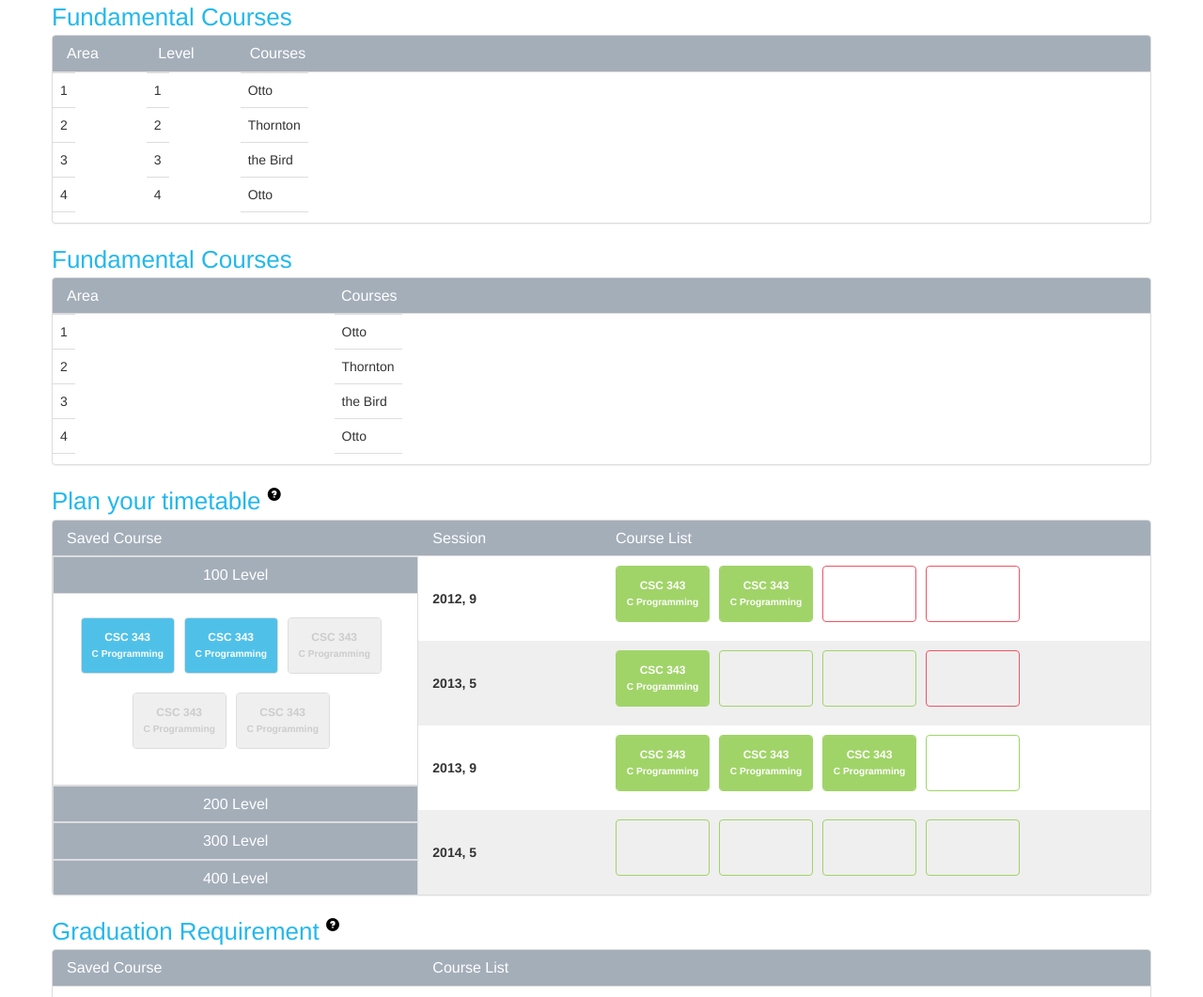
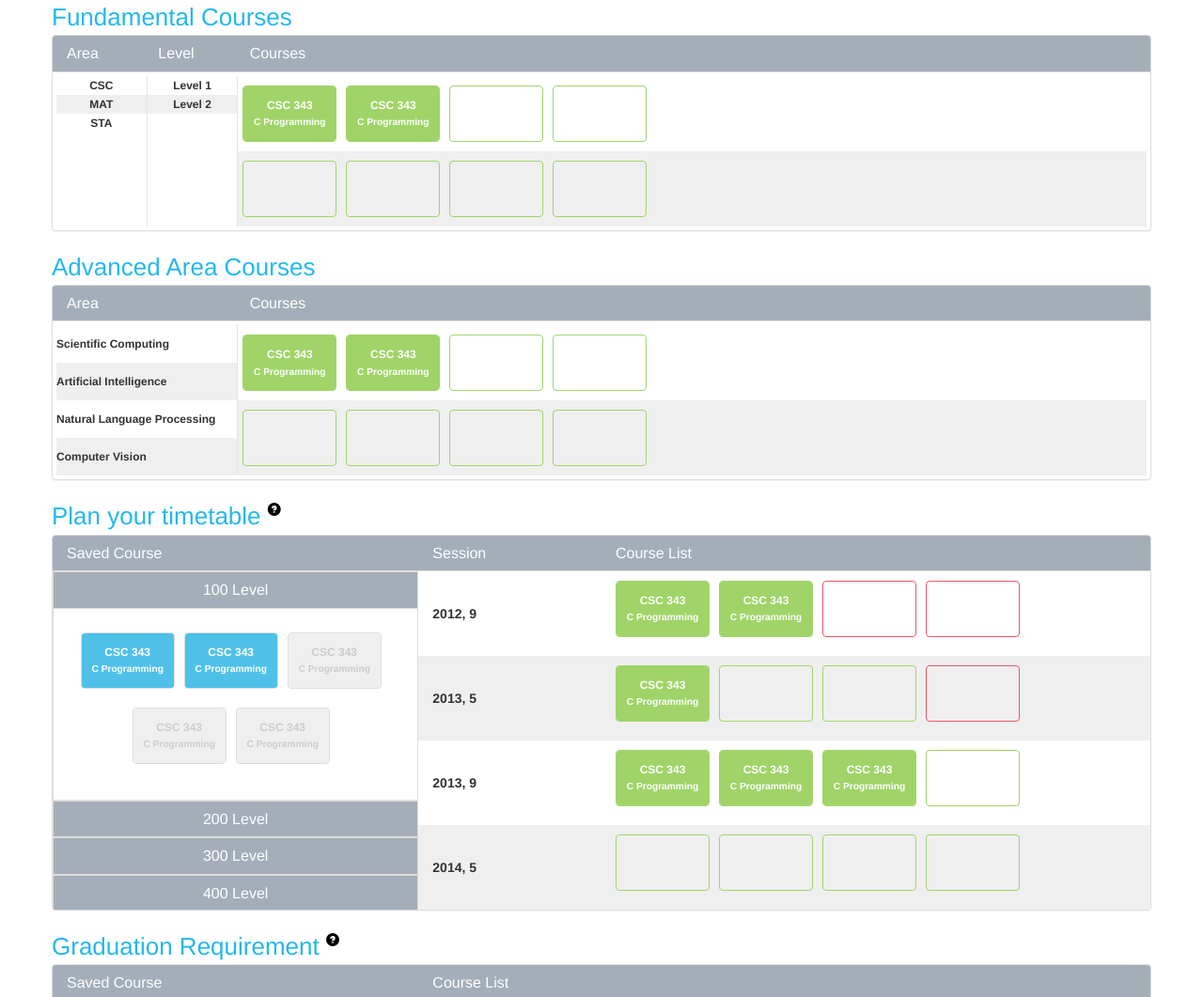
Before and after one commit to ETK/Courseplanner, a plain HTML site: page index.html in a window 1280 px wide. Shown: the top 1061 px of the page at 94% size. Drawn offline with Linux system fonts and the light colour scheme.

Commit message:
first two table done

```diff
--- a/css/styles.css
+++ b/css/styles.css
@@ -13,6 +13,17 @@ background-color: #a4aeb9;
 border-color: #ddd;
 /*height: 31px;
 padding: 1.5px 0px;*/
+}
+
+.course_code{
+	font-weight: bold;
+	line-height: 20px;
+
+}
+
+.area_code{
+	font-weight: bold;
+	line-height: 40px;
 }
 
 .panel-title {
@@ -36,27 +47,15 @@ padding: 1.5px 0px;*/
     margin: 2px 0;*/
 }
 
-.panel-default .scroll{
-    height: 160px;
-    overflow: scroll;
-
+.fundamental_courses {
+	height: 160px;
+	overflow-y: scroll;
 }
 
-.panel-default .scroll2{
-    height: 140px;
-    overflow: scroll;
-    display: block;
+.course_margin{
+	padding-left: 5px;
 }
-
-
-
-.panel-default .fundamental_scroll{
-    height: 160px;
-    overflow: scroll;
-    display: block;
-    margin: 0px;
-}
-
+/*above lichuanr*/
 
 .panel-default .table_style{
      margin: 0px;
@@ -140,6 +139,7 @@ padding: 1.5px 0px;*/
 	height: 360px;
 	overflow-y: scroll;
 }
+
 
 
 
--- a/index.html
+++ b/index.html
@@ -21,6 +21,8 @@
   </head>
 	<body>
     <div class = "container"><!-- start of container-->
+
+    <!-- Fundamental Courses Section -->
      <div class="row">
       <div class="title">
        Fundamental Courses
@@ -40,197 +42,245 @@
 			</div>
 		</div>
 
-        <!-- Table1 -->
-        <div class="row">
-        <div class="col-md-1 table_style">
-        <table class="table fundamental_scroll" ng-controller="fundmentalCourses">
-          <thead>
-          </thead>
-          <tbody>
-            <tr>
-              <td>1</td>
-            </tr>
-            <tr>
-              <td>2</td>
-            </tr>
-            <tr>
-              <td>3</td>
-            </tr>
-            <tr>
-              <td>4</td>
-            </tr>
-            <tr>
-              <td>5</td>
-            </tr>
-            <tr>
-              <td>6</td>
-            </tr>
-            <tr>
-              <td>7</td>
-            </tr>
-            <tr>
-              <td>8</td>
-            </tr>
-          </tbody>
-        </table> <!-- End of Table1 -->
+
+	  <div class="panel-body"  style="font-size: 12px; padding: 4px;">
+	  	<div class="col-xs-1 rows-striped fundamental_courses "  style="border-right: 1px solid #e1e4e9;">
+			<div class="row course_code">
+				<div style="text-align: center;">CSC</div>
+			</div>
+			<div class = "row course_code">
+		  		<div style="text-align: center;">MAT</div>
+		  	</div>
+			<div class = "row course_code">
+		  		<div style="text-align: center;">STA</div>
+		  	</div>
+	  	</div>
+	  	<div class="col-xs-1 rows-striped fundamental_courses" style="border-right: 1px solid #e1e4e9;">
+		  	<div class = "row course_code">
+		  		<div style="text-align: center;">Level 1 </div>
+		  	</div>
+		  	<div class = "row course_code">
+		  		<div style="text-align: center;">Level 2</div>
+		  	</div>
+	  	</div>
+	  	<div class="col-xs-10 rows-striped fundamental_courses">
+		<div class="row course_margin">
+			<div class="thumbnail-group flex-left">
+				<div class="thumbnail course-block block-success">
+					<div class="course">
+						<span class="glyphicon glyphicon-remove-circle"></span>
+						<label class="courseCode">CSC 343</label>
+						<label class="courseDesc"><small>C Programming</small></label>
+					</div>
+				</div>
+				<div class="thumbnail course-block block-success">
+					<div class="course">
+						<span class="glyphicon glyphicon-remove-circle"></span>
+						<label class="courseCode">CSC 343</label>
+						<label class="courseDesc"><small>C Programming</small></label>
+					</div>
+				</div>
+				<div class="thumbnail course-block block-success">
+				</div>
+				<div class="thumbnail course-block block-success">
+				</div>
+			</div>
 		</div>
 
-        <!-- Table2 -->
-        <div class="col-md-1 table_style">
-        <table class="table fundamental_scroll">
-          <thead>
-          </thead>
-          <tbody>
-            <tr>
-              <td>1</td>
-            </tr>
-            <tr>
-              <td>2</td>
-            </tr>
-            <tr>
-              <td>3</td>
-            </tr>
-            <tr>
-              <td>4</td>
-            </tr>
-          </tbody>
-        </table> <!-- End of Table2 -->
+		<div class="row course_margin">
+				<div class="thumbnail-group flex-left">
+					<div class="thumbnail course-block block-success">
+					</div>
+					<div class="thumbnail course-block block-success">
+					</div>
+					<div class="thumbnail course-block block-success">
+					</div>
+					<div class="thumbnail course-block block-success">
+					</div>
+				</div>
 		</div>
 
-        <!-- Table3 -->
-        <div class="col-md-10 table_style">
-        <table class="table fundamental_scroll">
-          <thead>
-          </thead>
-          <tbody>
-            <tr>
-              <td>Otto</td>
-            </tr>
-            <tr>
-              <td>Thornton</td>
-            </tr>
-            <tr>
-              <td>the Bird</td>
-            </tr>
-            <tr>
-              <td>Otto</td>
-            </tr>
-            <tr>
-              <td>Thornton</td>
-            </tr>
-            <tr>
-              <td>the Bird</td>
-            </tr>
-            <tr>
-              <td>Otto</td>
-            </tr>
-            <tr>
-              <td>Thornton</td>
-            </tr>
-            <tr>
-              <td>the Bird</td>
-            </tr>
-          </tbody>
-        </table> <!-- End of Table3 -->
+		<div class="row course_margin">
+				<div class="thumbnail-group flex-left">
+					<div class="thumbnail course-block block-success">
+					</div>
+					<div class="thumbnail course-block block-success">
+					</div>
+					<div class="thumbnail course-block block-success">
+					</div>
+					<div class="thumbnail course-block block-success">
+					</div>
+				</div>
+		</div>
+
+		<div class="row course_margin">
+				<div class="thumbnail-group flex-left">
+					<div class="thumbnail course-block block-success">
+					</div>
+					<div class="thumbnail course-block block-success">
+					</div>
+					<div class="thumbnail course-block block-success">
+					</div>
+					<div class="thumbnail course-block block-success">
+					</div>
+				</div>
+		</div>
+		<div class="row course_margin">
+				<div class="thumbnail-group flex-left">
+					<div class="thumbnail course-block block-success">
+					</div>
+					<div class="thumbnail course-block block-success">
+					</div>
+					<div class="thumbnail course-block block-success">
+					</div>
+					<div class="thumbnail course-block block-success">
+					</div>
+				</div>
 		</div>
 	</div>
 	</div>
     </div> <!-- end of the row -->
+   </div>
 
 
-
-
+<!-- Area Courses Section -->
 	<div class="row">
       <div class="title">
-       Fundamental Courses
+       Advanced Area Courses
       </div>
       <div class ="panel panel-default">
 		<div class="panel-heading">
 			<div class="row">
-
-				<div class="col-xs-3">
+				<div class="col-xs-2">
 					<h3 class="panel-title">Area</h3>
 				</div>
-				<div class="col-xs-9">
+				<div class="col-xs-10">
 					<h3 class="panel-title">Courses</h3>
 				</div>
 			</div>
 		</div>
 
-        <!-- Table1 -->
-        <div class="row">
-        <div class="col-md-3 table_style">
-        <table class="table fundamental_scroll">
-          <thead>
-          </thead>
-          <tbody>
-            <tr>
-              <td>1</td>
-            </tr>
-            <tr>
-              <td>2</td>
-            </tr>
-            <tr>
-              <td>3</td>
-            </tr>
-            <tr>
-              <td>4</td>
-            </tr>
-            <tr>
-              <td>5</td>
-            </tr>
-            <tr>
-              <td>6</td>
-            </tr>
-            <tr>
-              <td>7</td>
-            </tr>
-            <tr>
-              <td>8</td>
-            </tr>
-          </tbody>
-        </table> <!-- End of Table1 -->
+
+	  <div class="panel-body"  style="font-size: 12px; padding: 4px;">
+	  	<div class="col-xs-2 rows-striped fundamental_courses" style="border-right: 1px solid #e1e4e9;">
+		  	<div class = "row area_code">
+		  		<div>Scientific Computing</div>
+		  	</div>
+		  	<div class = "row area_code">
+		  		<div>Artificial Intelligence</div>
+		  	</div>
+		  	<div class = "row area_code">
+		  		<div>Natural Language Processing</div>
+		  	</div>
+		  	<div class = "row area_code">
+		  		<div>Computer Vision</div>
+		  	</div>
+		  	<div class = "row area_code">
+		  		<div>Computer System</div>
+		  	</div>
+		  	<div class = "row area_code">
+		  		<div>Video Game</div>
+		  	</div>
+		  	<div class = "row area_code">
+		  		<div>Human-Computer Interaction</div>
+		  	</div>
+		  	<div class = "row area_code">
+		  		<div>Theory of Computation</div>
+		  	</div>
+		  	<div class = "row area_code">
+		  		<div>Web Technologies</div>
+		  	</div>
+		  	<div class = "row area_code">
+		  		<div>MAT Electives</div>
+		  	</div>
+		  	<div class = "row area_code">
+		  		<div>STA Electives</div>
+		  	</div>
+		  	<div class = "row area_code">
+		  		<div>ECE&BCB Electives</div>
 		  	</div>
 
-        <!-- Table2 -->
-        <div class="col-md-9 table_style">
-        <table class="table fundamental_scroll">
-          <thead>
-          </thead>
-          <tbody>
-            <tr>
-              <td>Otto</td>
-            </tr>
-            <tr>
-              <td>Thornton</td>
-            </tr>
-            <tr>
-              <td>the Bird</td>
-            </tr>
-            <tr>
-              <td>Otto</td>
-            </tr>
-            <tr>
-              <td>Thornton</td>
-            </tr>
-            <tr>
-              <td>the Bird</td>
-            </tr>
-            <tr>
-              <td>Otto</td>
-            </tr>
-            <tr>
-              <td>Thornton</td>
-            </tr>
-            <tr>
-              <td>the Bird</td>
-            </tr>
-          </tbody>
-        </table> <!-- End of Table3 -->
+	  	</div>
+	  	<div class="col-xs-10 rows-striped fundamental_courses">
+		<div class="row course_margin">
+			<div class="thumbnail-group flex-left">
+				<div class="thumbnail course-block block-success">
+					<div class="course">
+						<span class="glyphicon glyphicon-remove-circle"></span>
+						<label class="courseCode">CSC 343</label>
+						<label class="courseDesc"><small>C Programming</small></label>
+					</div>
+				</div>
+				<div class="thumbnail course-block block-success">
+					<div class="course">
+						<span class="glyphicon glyphicon-remove-circle"></span>
+						<label class="courseCode">CSC 343</label>
+						<label class="courseDesc"><small>C Programming</small></label>
+					</div>
+				</div>
+				<div class="thumbnail course-block block-success">
+				</div>
+				<div class="thumbnail course-block block-success">
+				</div>
+			</div>
+		</div>
+
+		<div class="row course_margin">
+				<div class="thumbnail-group flex-left">
+					<div class="thumbnail course-block block-success">
+					</div>
+					<div class="thumbnail course-block block-success">
+					</div>
+					<div class="thumbnail course-block block-success">
+					</div>
+					<div class="thumbnail course-block block-success">
+					</div>
+				</div>
+		</div>
+
+		<div class="row course_margin">
+				<div class="thumbnail-group flex-left">
+					<div class="thumbnail course-block block-success">
+					</div>
+					<div class="thumbnail course-block block-success">
+					</div>
+					<div class="thumbnail course-block block-success">
+					</div>
+					<div class="thumbnail course-block block-success">
+					</div>
+				</div>
+		</div>
+
+		<div class="row course_margin">
+				<div class="thumbnail-group flex-left">
+					<div class="thumbnail course-block block-success">
+					</div>
+					<div class="thumbnail course-block block-success">
+					</div>
+					<div class="thumbnail course-block block-success">
+					</div>
+					<div class="thumbnail course-block block-success">
+					</div>
+				</div>
+		</div>
+		<div class="row course_margin">
+				<div class="thumbnail-group flex-left">
+					<div class="thumbnail course-block block-success">
+					</div>
+					<div class="thumbnail course-block block-success">
+					</div>
+					<div class="thumbnail course-block block-success">
+					</div>
+					<div class="thumbnail course-block block-success">
+					</div>
+				</div>
 		</div>
 	 </div>
 	</div>
     </div> <!-- end of the row -->
+   </div>
+
+
 
 
 
@@ -238,7 +288,6 @@
 
 
 	<div class="row">
-
 		<div class="title">Plan your timetable <span class="glyphicon glyphicon-question-sign"  data-toggle="tooltip" data-placement="top" title="Tool tips for Plan your time table"></span></div>
 
 		<div class="panel panel-default">
@@ -273,8 +322,9 @@
 								<div class="panel-collapse collapse in" id="collapse-courses100" role="tabpanel" aria-labelledby="heading-courses100">
 									<div class="panel-body">
 										<div class="thumbnail-group flex-center">
-											<div class="thumbnail course-block">
-												<div class="course selected">
+											<div class="thumbnail course-block" id="drag1" draggable="true"
+ondragstart="drag(event)">
+												<div class="course selected" >
 													<span class="glyphicon glyphicon-remove-circle"></span>
 													<label class="courseCode">CSC 343</label>
 													<label class="courseDesc"><small>C Programming</small></label>
@@ -478,7 +528,7 @@
 										<label class="courseDesc"><small>C Programming</small></label>
 									</div>
 								</div>
-								<div class="thumbnail course-block block-success">
+								<div class="thumbnail course-block block-success" ondrop="drop(event)" ondragover="allowDrop(event)">
 								</div>
 							</div>
 						</div>
@@ -610,7 +660,8 @@
 							</div>
 						</div>
 					</div>
-				</div><div class="row">
+				</div>
+				<div class="row">
 					<div class="col-xs-4  col-session">MAT/STA Electives <span class="glyphicon glyphicon-question-sign"  data-toggle="tooltip" data-placement="top" title="Tool tips for MAT/STA Electives"></span></div>
 					<div class="col-xs-8">
 						<div class="thumbnail-group flex-left">
```
Lines whose indentation alone changed are shown as unchanged.
